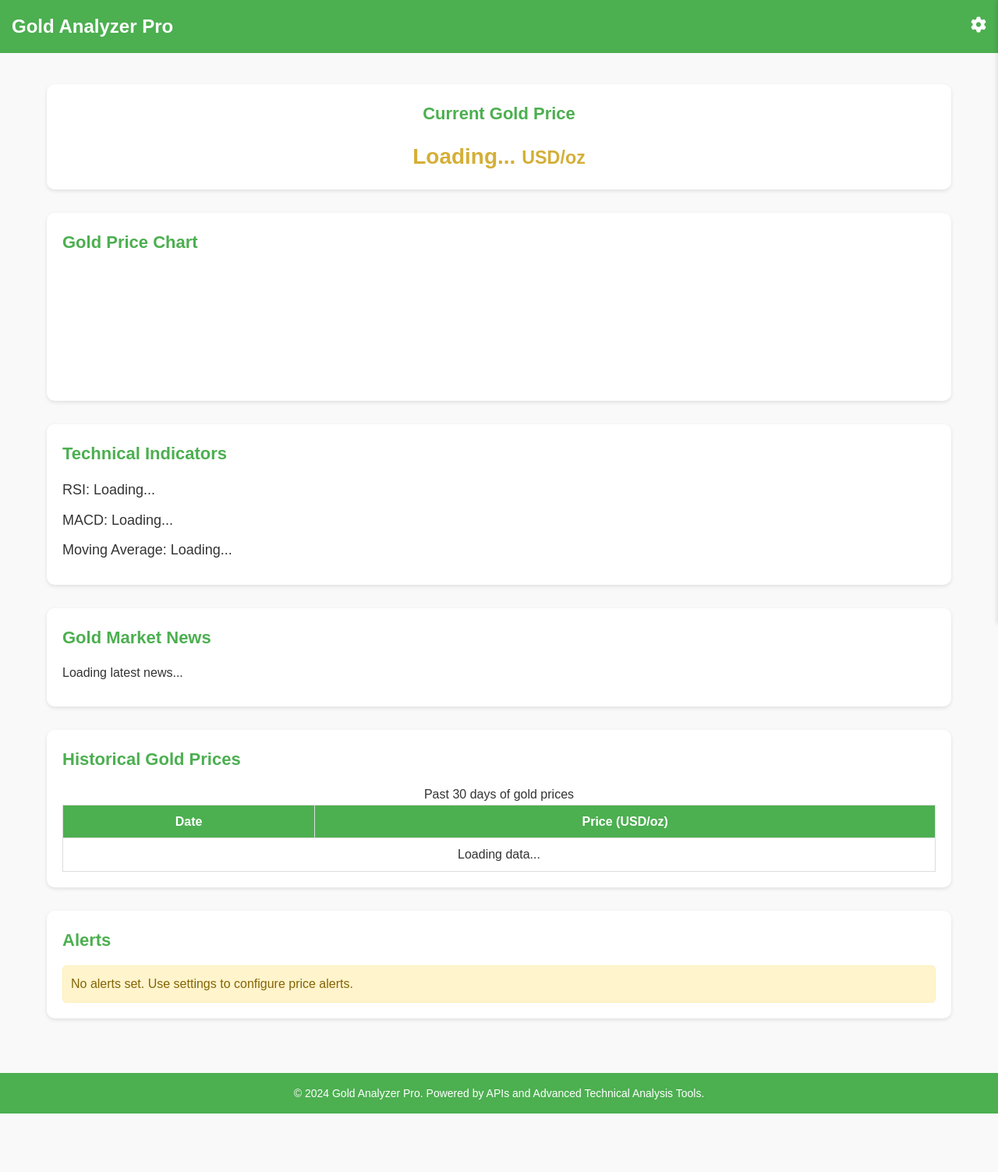
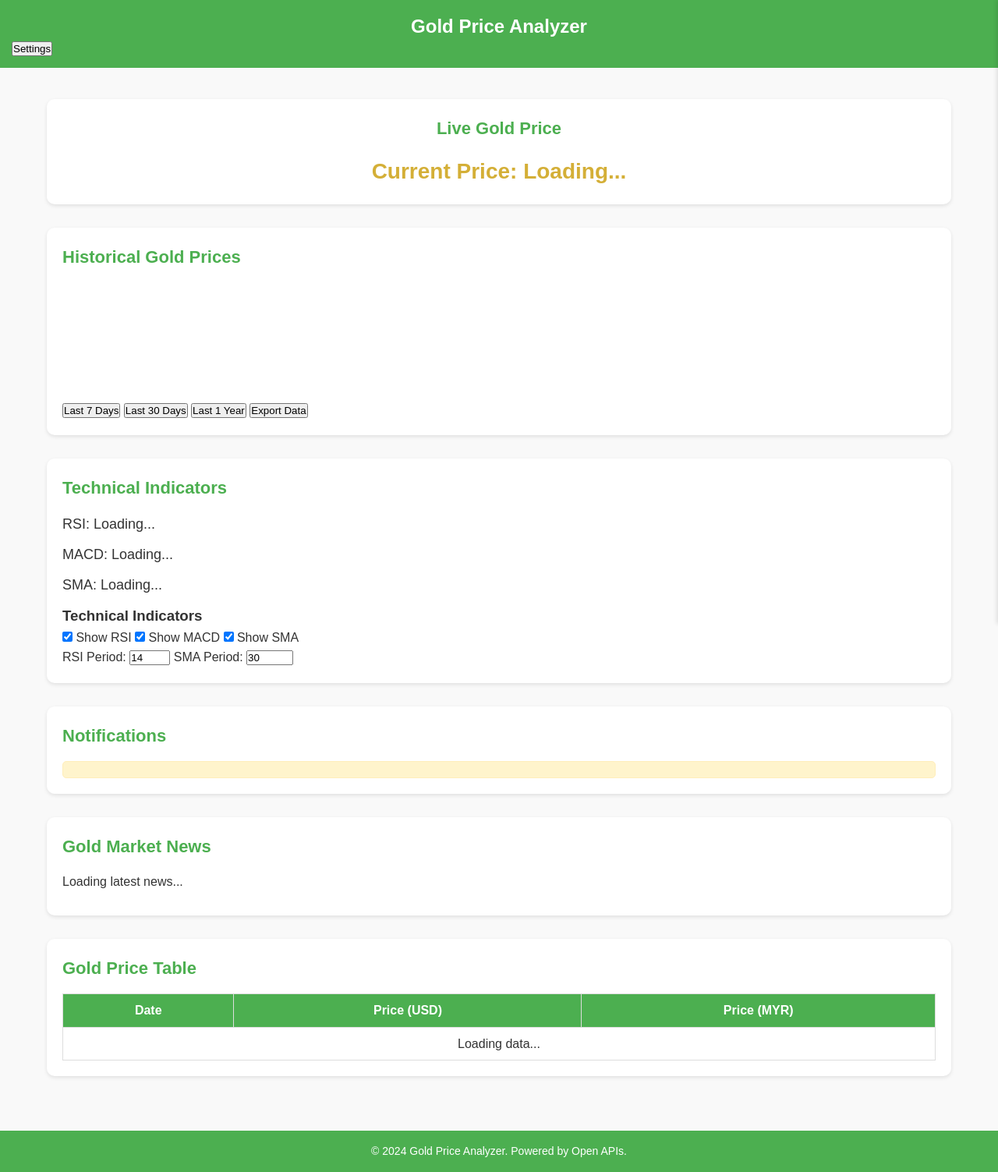
Before and after one commit to wasdn10/harga-emas-terkini, a plain HTML site: page index.html in a window 1280 px wide. Shown: the whole page at 78% size. Before the commit the page ends 1428 px from the top, so only its background shows below. Drawn offline with nearby package versions, Linux system fonts and the light colour scheme; a script that the page names is missing.

Commit message:
Update index.html

```diff
--- a/index.html
+++ b/index.html
@@ -3,120 +3,119 @@
 <head>
     <meta charset="UTF-8">
     <meta name="viewport" content="width=device-width, initial-scale=1.0">
-    <meta name="description" content="Live gold prices with advanced technical analysis and historical data.">
-    <meta name="keywords" content="Gold price, technical analysis, RSI, MACD, Moving Average, Live data">
+    <meta name="description" content="Live Gold Prices with Advanced Technical Analysis and Historical Data">
+    <meta name="keywords" content="Gold, Prices, Technical Analysis, Historical Data, RSI, MACD, SMA">
     <meta name="author" content="Your Name">
-    <title>Advanced Live Gold Price & Analysis</title>
-    <link href="https://cdnjs.cloudflare.com/ajax/libs/font-awesome/6.0.0-beta3/css/all.min.css" rel="stylesheet">
-    <link href="styles.css" rel="stylesheet">
+    <title>Live Gold Prices with Technical Analysis</title>
+    <link rel="stylesheet" href="styles.css">
+    <link rel="icon" href="favicon.ico">
+    <script src="https://cdn.jsdelivr.net/npm/chart.js"></script>
+    <script src="https://cdn.jsdelivr.net/npm/technicalindicators"></script>
 </head>
 <body>
     <!-- Header Section -->
     <header>
-        <nav aria-label="Main Navigation">
-            <div class="logo">
-                <h1>Gold Analyzer Pro</h1>
-            </div>
-            <div class="settings">
-                <button id="settings-toggle" aria-label="Open Settings Panel">
-                    <i class="fas fa-cog"></i>
-                </button>
-            </div>
+        <div class="logo">
+            <h1>Gold Price Analyzer</h1>
+        </div>
+        <nav>
+            <button id="settings-toggle">Settings</button>
         </nav>
     </header>
 
-    <!-- Sidebar for Settings -->
+    <!-- Sidebar Settings Panel -->
     <aside id="settings-panel" aria-hidden="true">
-        <h2>User Settings</h2>
-        <form id="settings-form">
-            <label for="currency-selector">Preferred Currency:</label>
-            <select id="currency-selector" name="currency">
+        <h2>Settings</h2>
+        <form>
+            <label for="theme-toggle">Theme:</label>
+            <input type="checkbox" id="theme-toggle"> Dark Mode
+
+            <label for="currency-selector">Currency:</label>
+            <select id="currency-selector">
                 <option value="USD" selected>USD</option>
+                <option value="MYR">MYR</option>
                 <option value="EUR">EUR</option>
-                <option value="GBP">GBP</option>
             </select>
 
-            <label for="theme-toggle">Dark Mode:</label>
-            <input type="checkbox" id="theme-toggle" name="darkMode">
+            <label for="refresh-rate">Refresh Interval (minutes):</label>
+            <input type="number" id="refresh-rate" value="5" min="1" max="60">
 
-            <label for="refresh-rate">Refresh Interval:</label>
-            <input type="number" id="refresh-rate" name="refreshRate" min="1" max="60" value="5"> minutes
-
-            <button type="submit">Save Settings</button>
+            <button type="submit">Save</button>
         </form>
+        <button id="clear-logs">Clear Logs</button>
     </aside>
 
     <!-- Main Content -->
     <main>
         <!-- Live Price Section -->
-        <section id="live-price" role="region" aria-labelledby="live-price-header">
-            <h2 id="live-price-header">Current Gold Price</h2>
-            <div id="price-container" aria-live="polite">
-                <span id="gold-price">Loading...</span>
-                <small id="currency">USD/oz</small>
+        <section id="live-price">
+            <h2>Live Gold Price</h2>
+            <div id="price-container">
+                <p>Current Price: <span id="gold-price">Loading...</span></p>
             </div>
         </section>
 
-        <!-- Chart Section -->
-        <section id="chart" role="region" aria-labelledby="chart-header">
-            <h2 id="chart-header">Gold Price Chart</h2>
-            <canvas id="price-chart" aria-label="Gold price chart"></canvas>
+        <!-- Historical Chart Section -->
+        <section id="chart">
+            <h2>Historical Gold Prices</h2>
+            <canvas id="price-chart"></canvas>
         </section>
 
         <!-- Technical Indicators Section -->
-        <section id="technical-analysis" role="region" aria-labelledby="technical-analysis-header">
-            <h2 id="technical-analysis-header">Technical Indicators</h2>
+        <section id="technical-analysis">
+            <h2>Technical Indicators</h2>
             <div id="indicators">
                 <ul>
                     <li id="rsi">RSI: Loading...</li>
                     <li id="macd">MACD: Loading...</li>
-                    <li id="moving-average">Moving Average: Loading...</li>
+                    <li id="sma">SMA: Loading...</li>
                 </ul>
             </div>
         </section>
 
-        <!-- News Updates Section -->
-        <section id="news-updates" role="region" aria-labelledby="news-header">
-            <h2 id="news-header">Gold Market News</h2>
+        <!-- Alerts Section -->
+        <section id="alerts">
+            <h2>Notifications</h2>
+            <div id="alerts-container"></div>
+        </section>
+
+        <!-- News Section -->
+        <section id="news-updates">
+            <h2>Gold Market News</h2>
             <ul id="news-list">
                 <li>Loading latest news...</li>
             </ul>
         </section>
 
-        <!-- Historical Data Section -->
-        <section id="historical-data" role="region" aria-labelledby="historical-header">
-            <h2 id="historical-header">Historical Gold Prices</h2>
-            <table id="historical-table" aria-describedby="historical-description">
-                <caption id="historical-description">Past 30 days of gold prices</caption>
+        <!-- Historical Data Table -->
+        <section id="historical-data">
+            <h2>Gold Price Table</h2>
+            <table>
                 <thead>
                     <tr>
-                        <th scope="col">Date</th>
-                        <th scope="col">Price (USD/oz)</th>
+                        <th>Date</th>
+                        <th>Price (USD)</th>
+                        <th>Price (MYR)</th>
                     </tr>
                 </thead>
-                <tbody>
+                <tbody id="historical-table">
                     <tr>
-                        <td colspan="2">Loading data...</td>
+                        <td colspan="3">Loading data...</td>
                     </tr>
                 </tbody>
             </table>
         </section>
-
-        <!-- Alerts Section -->
-        <section id="alerts" role="region" aria-labelledby="alerts-header">
-            <h2 id="alerts-header">Alerts</h2>
-            <div id="alerts-container">
-                <p>No alerts set. Use settings to configure price alerts.</p>
-            </div>
-        </section>
     </main>
 
-    <!-- Footer -->
+    <!-- Footer Section -->
     <footer>
-        <p>© 2024 Gold Analyzer Pro. Powered by APIs and Advanced Technical Analysis Tools.</p>
+        <p>© 2024 Gold Price Analyzer. Powered by Open APIs.</p>
     </footer>
 
     <!-- Scripts -->
-    <script src="script.js"></script>
+    <script src="settings.js"></script>
+    <script src="livePrice.js"></script>
+    <script src="chart.js"></script>
+    <script src="indicators.js"></script>
 </body>
 </html>
```
